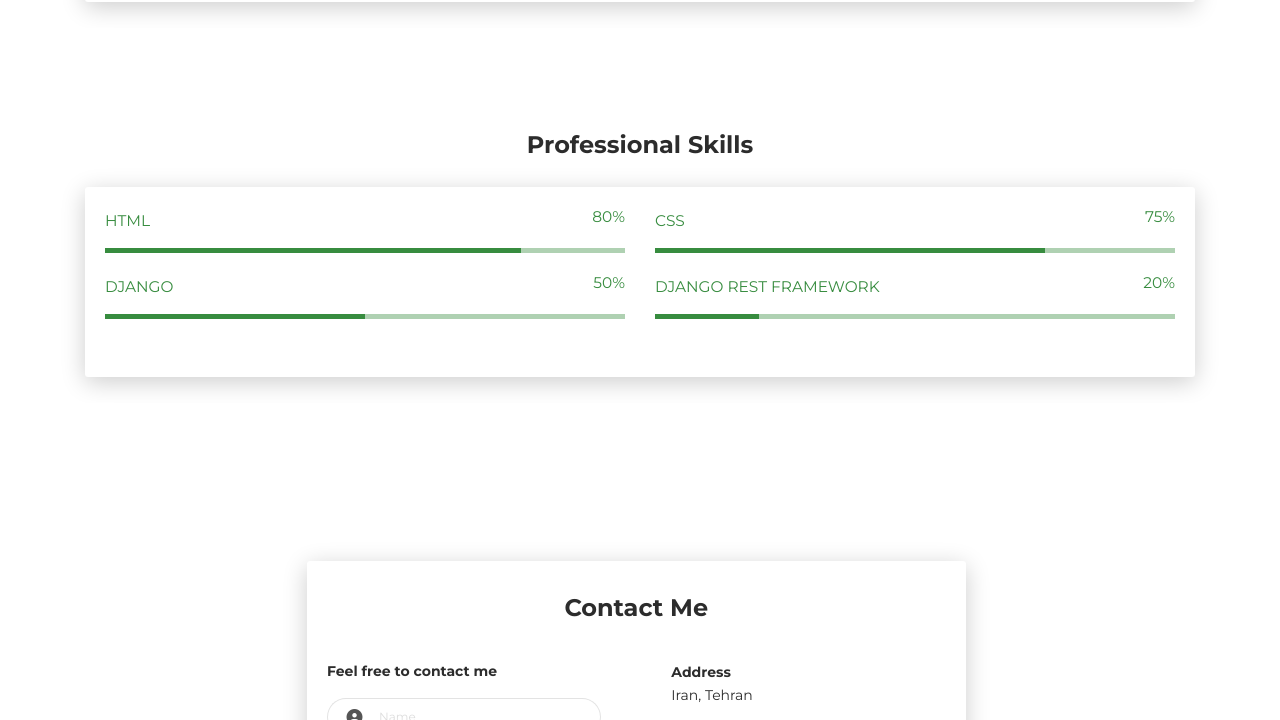
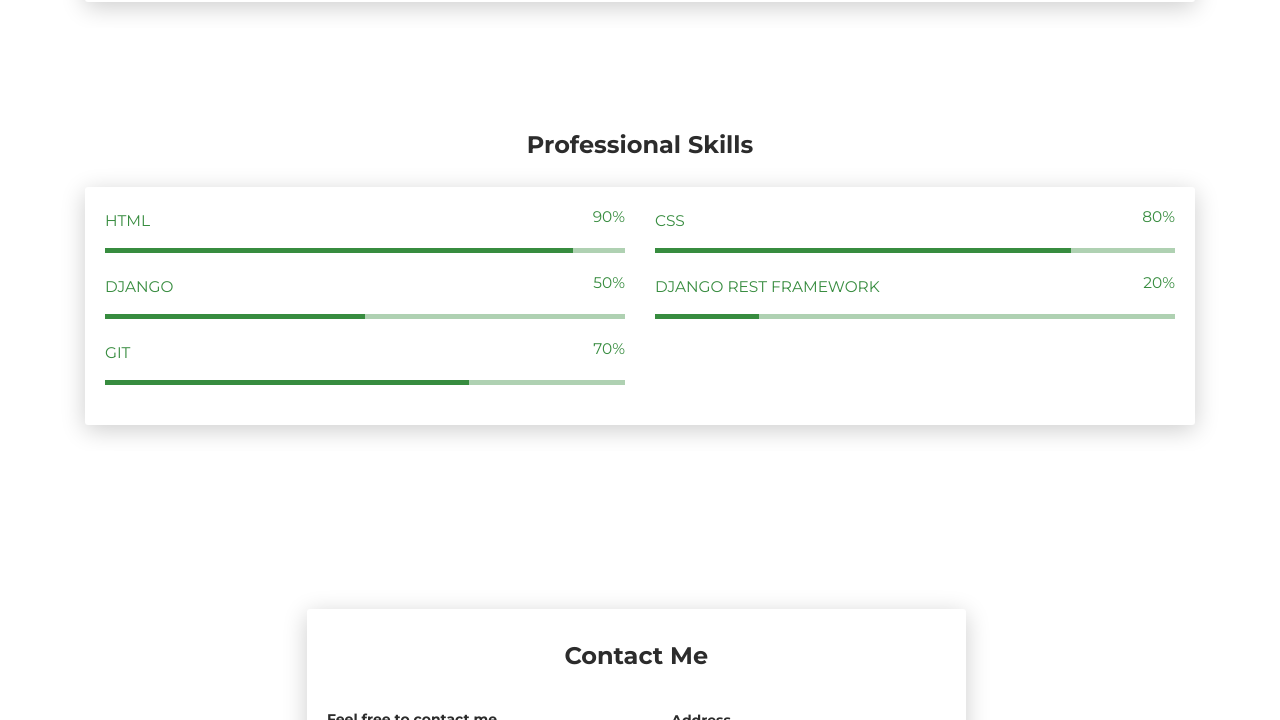
Before and after one commit to AlirezaNjR/AlirezaNjR, a plain HTML site: page index.html in a window 1280 px wide. Shown: the part 972-1692 px from the top of the page. Drawn offline with Linux system fonts and the light colour scheme.

Commit message:
Add Git to skills

```diff
--- a/index.html
+++ b/index.html
@@ -155,8 +155,8 @@
 										<div class="progress">
 											<div class="progress-bar progress-bar-primary" data-aos="progress-full"
 												data-aos-offset="10" data-aos-duration="2000" role="progressbar"
-												aria-valuenow="60" aria-valuemin="0" aria-valuemax="100"
-												style="width: 80%;"></div><span class="progress-value">80%</span>
+												aria-valuenow="90" aria-valuemin="0" aria-valuemax="100"
+												style="width: 90%;"></div><span class="progress-value">90%</span>
 										</div>
 									</div>
 								</div>
@@ -166,8 +166,8 @@
 										<div class="progress">
 											<div class="progress-bar progress-bar-primary" data-aos="progress-full"
 												data-aos-offset="10" data-aos-duration="2000" role="progressbar"
-												aria-valuenow="60" aria-valuemin="0" aria-valuemax="100"
-												style="width: 75%;"></div><span class="progress-value">75%</span>
+												aria-valuenow="80" aria-valuemin="0" aria-valuemax="100"
+												style="width: 80%;"></div><span class="progress-value">80%</span>
 										</div>
 									</div>
 								</div>
@@ -192,6 +192,16 @@
 												data-aos-offset="10" data-aos-duration="2000" role="progressbar"
 												aria-valuenow="20" aria-valuemin="0" aria-valuemax="100"
 												style="width: 20%;"></div><span class="progress-value">20%</span>
+										</div>
+									</div>
+								</div>
+								<div class="col-md-6">
+									<div class="progress-container progress-primary"><span class="progress-badge">Git</span>
+										<div class="progress">
+											<div class="progress-bar progress-bar-primary" data-aos="progress-full"
+												data-aos-offset="10" data-aos-duration="2000" role="progressbar"
+												aria-valuenow="70" aria-valuemin="0" aria-valuemax="100"
+												style="width: 70%;"></div><span class="progress-value">70%</span>
 										</div>
 									</div>
 								</div>
```
